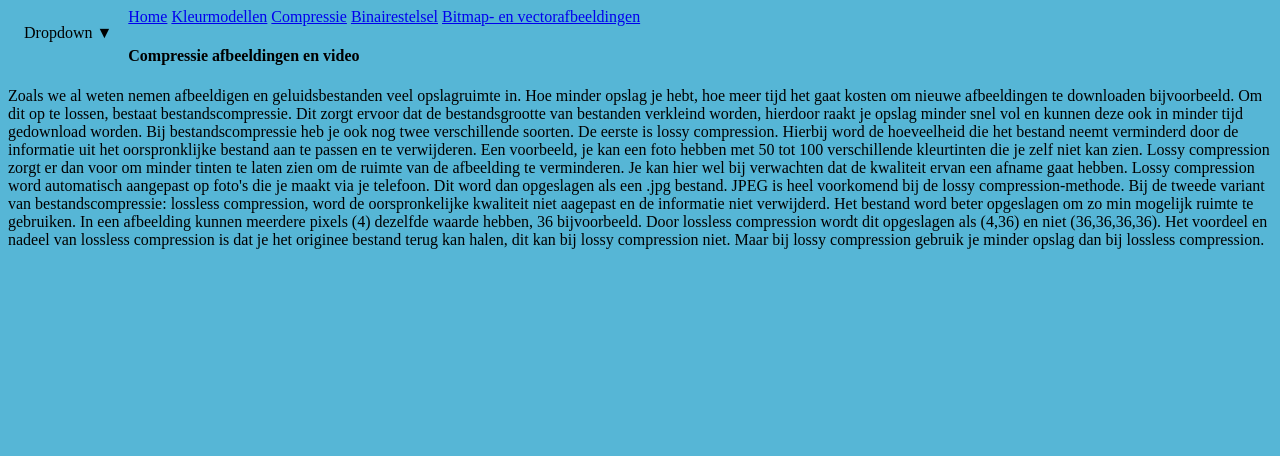
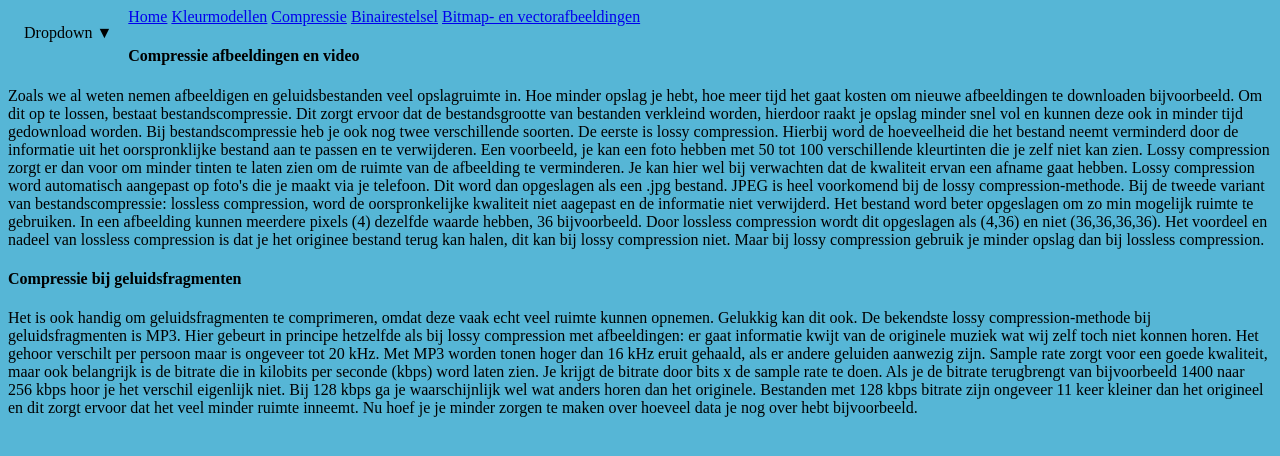
Before and after one commit to zaydd1/zaydd1.github.io, a plain HTML site: page compressie.html in a window 1280 px wide. Drawn offline with Linux system fonts and the light colour scheme.

Commit message:
erfrefrf

```diff
--- a/compressie.html
+++ b/compressie.html
@@ -42,6 +42,15 @@
       Het voordeel en nadeel van lossless compression is dat je het originee bestand terug kan halen, dit kan bij lossy compression niet. Maar bij lossy compression gebruik je minder opslag dan bij lossless compression.
 
     </p>
+    <h4>Compressie bij geluidsfragmenten</h4>
+    <p>
+     Het is ook handig om geluidsfragmenten te comprimeren, omdat deze vaak echt veel ruimte kunnen opnemen. Gelukkig kan dit ook.
+     De bekendste lossy compression-methode bij geluidsfragmenten is MP3. Hier gebeurt in principe hetzelfde als bij lossy compression met afbeeldingen: er gaat informatie kwijt van de originele muziek wat wij zelf toch niet konnen horen.
+     Het gehoor verschilt per persoon maar is ongeveer tot 20 kHz. Met MP3 worden tonen hoger dan 16 kHz eruit gehaald, als er andere geluiden aanwezig zijn.
+     Sample rate zorgt voor een goede kwaliteit, maar ook belangrijk is de bitrate die in kilobits per seconde (kbps) word laten zien. Je krijgt de bitrate door bits x de sample rate te doen.
+     Als je de bitrate terugbrengt van bijvoorbeeld 1400 naar 256 kbps hoor je het verschil eigenlijk niet. Bij 128 kbps ga je waarschijnlijk wel wat anders horen dan het originele.
+     Bestanden met 128 kbps bitrate zijn ongeveer 11 keer kleiner dan het origineel en dit zorgt ervoor dat het veel minder ruimte inneemt. Nu hoef je je minder zorgen te maken over hoeveel data je nog over hebt bijvoorbeeld.
 
+    </p>
 </body>
 </html>
```
